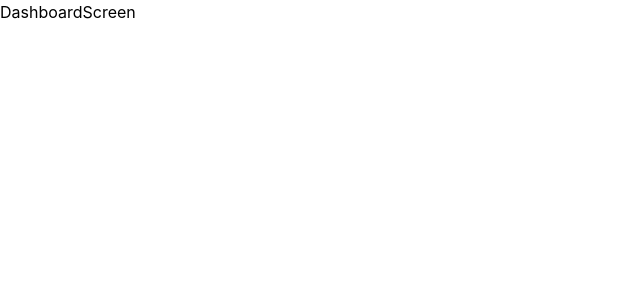
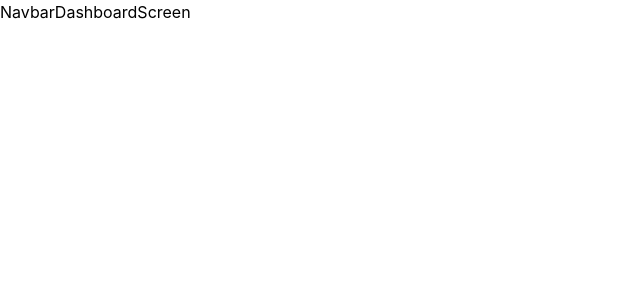
Before and after one commit to Daniel-Singer/iu-frontend, a React (Vite) app: page / in a window 1280 px wide. Shown: the top 300 px of the page, without its empty margins (0-640 px from the left). Built offline with nearby package versions, Linux system fonts and the light colour scheme.

Commit message:
init commit routing

```diff
--- a/src/App.tsx
+++ b/src/App.tsx
@@ -1,31 +1,25 @@
-import { MantineProvider } from "@mantine/core";
-import { createBrowserRouter, RouterProvider } from "react-router-dom";
+import { MantineProvider } from '@mantine/core';
+import { BrowserRouter as Router, Routes, Route } from 'react-router-dom';
 
-import "@mantine/core/styles.css";
-import "./App.css";
-import DashboardScreen from "./screens/DashboardScreen";
-import MessagesScreen from "./screens/MessageesScreen";
-import NotFoundScreen from "./screens/NotFoundScreen";
-
-const router = createBrowserRouter([
-  {
-    path: "/",
-    element: <DashboardScreen />,
-  },
-  {
-    path: "/messages",
-    element: <MessagesScreen />,
-  },
-  {
-    path: "/*",
-    element: <NotFoundScreen />,
-  },
-]);
+import '@mantine/core/styles.css';
+import './App.css';
+import DashboardScreen from './screens/DashboardScreen';
+import MessagesScreen from './screens/MessageesScreen';
+import NotFoundScreen from './screens/NotFoundScreen';
+import ScreenLayout from './layout/ScreenLayout';
 
 const App = () => {
   return (
     <MantineProvider>
-      <RouterProvider router={router} />
+      <Router>
+        <Routes>
+          <Route path="/" element={<ScreenLayout />}>
+            <Route index element={<DashboardScreen />} />
+            <Route path="/messages" element={<MessagesScreen />} />
+          </Route>
+          <Route path="/*" element={<NotFoundScreen />} />
+        </Routes>
+      </Router>
     </MantineProvider>
   );
 };
--- /dev/null
+++ b/src/components/navbar/Navbar.tsx
@@ -0,0 +1,5 @@
+const Navbar = () => {
+  return <div>Navbar</div>;
+};
+
+export default Navbar;
```
Also changed, not shown: .prettierrc.json (added).
